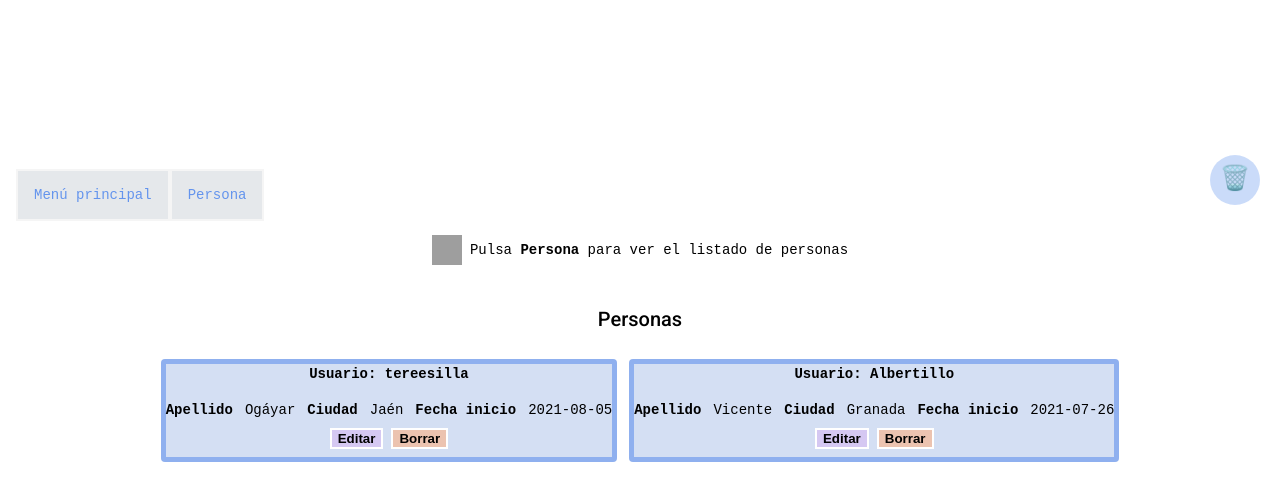
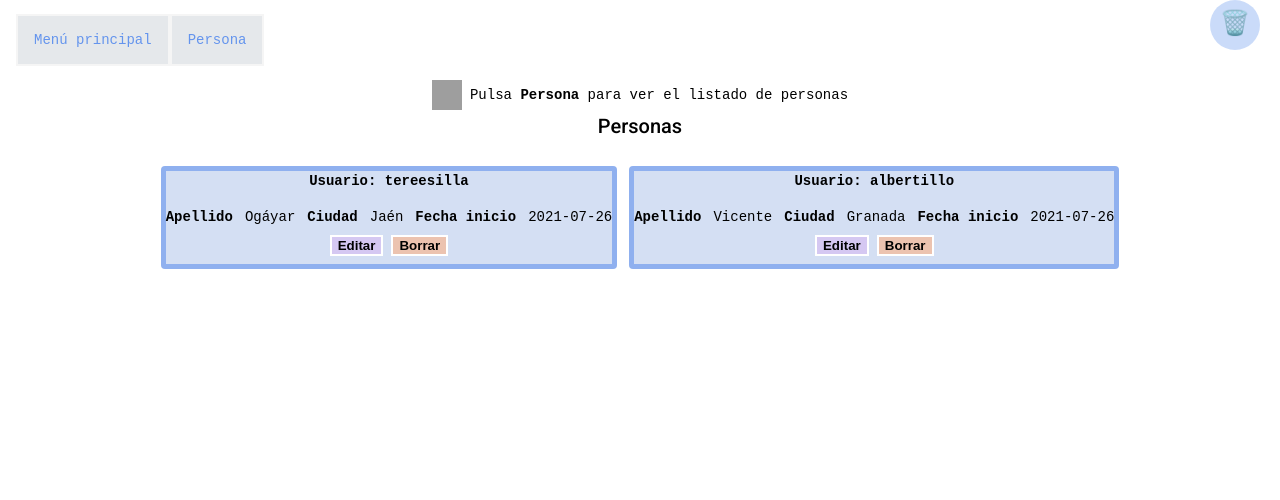
Before and after one commit to teresaogayar/CRUD-de-personas, an Angular app: page /lista_persona in a window 1280 px wide. Shown: the top 500 px of the page. Built offline with nearby package versions, Linux system fonts and the light colour scheme; data requests are answered from the project's data file; grey boxes are pictures that could not be loaded.

Commit message:
Resolver y cambio de la url en el environment implementado

```diff
--- a/db.json
+++ b/db.json
@@ -2,21 +2,21 @@
   "persons": [
     {
       "user": "tereesilla",
-      "password": "dszfgbrdfg",
+      "password": "asdf1234",
       "name": "Teresa",
       "surname": "Ogáyar",
       "company_email": "te4@empresa.com",
       "personal_email": "te@gmail.com",
       "city": "Jaén",
       "active": true,
-      "created_date": "2021-08-05",
+      "created_date": "2021-07-26",
       "imagen_url": "image.png",
-      "termination_date": "2021-09-04",
+      "termination_date": "2021-09-05",
       "id": 1
     },
     {
-      "user": "Albertillo",
-      "password": "0987qwer",
+      "user": "albertillo",
+      "password": "poiu0987",
       "name": "Alberto",
       "surname": "Vicente",
       "company_email": "alberto@empresa.com",
@@ -25,7 +25,7 @@
       "active": true,
       "created_date": "2021-07-26",
       "imagen_url": "image.png",
-      "termination_date": "2021-09-05",
+      "termination_date": "2021-08-31",
       "id": 2
     }
   ]
--- a/src/app/app-routing.module.ts
+++ b/src/app/app-routing.module.ts
@@ -2,12 +2,20 @@ import { NgModule } from '@angular/core';
 import { RouterModule, Routes } from '@angular/router';
 import { FormularioComponent } from './formulario/formulario.component';
 import { PersonaComponent } from './persona/persona.component';
+import { PersonaResolver } from './resolvers/persona.resolver';
 
 
 const routes: Routes = [
-  { path: 'lista_persona', component: PersonaComponent},
-  { path: '', component: FormularioComponent},
-  { path:'editar/:id', component: FormularioComponent}
+  {
+    path: 'lista_persona', component: PersonaComponent
+  },{
+    path: '', component: FormularioComponent
+  },{
+    path:'editar/:id', component: FormularioComponent,
+    resolve:{
+        persona: PersonaResolver
+    }
+  },
 ];
 
 @NgModule({
--- a/src/app/formulario/formulario.component.ts
+++ b/src/app/formulario/formulario.component.ts
@@ -19,13 +19,18 @@ export class FormularioComponent implements OnInit {
   @Output() personaAnadida: EventEmitter<Persona> = new EventEmitter();
   @Output() personaEditada: Persona = empezar();
 
+  //variable para el resolve
+  person: Persona = empezar();
+
   constructor(
     private formBuilder: FormBuilder,
-    private router: ActivatedRoute,
     private personaService: PersonasService,
     private route: Router,
-    private snackbar: MatSnackBar
-  ) { }
+    private snackbar: MatSnackBar,
+    private router: ActivatedRoute
+  ) {
+    this.person = this.router.snapshot.data.persona;
+  }
 
   //Cargamos valores por defecto en el formulario
   registerForm = this.formBuilder.group({
--- a/src/app/navegacion/navegacion.component.html
+++ b/src/app/navegacion/navegacion.component.html
@@ -9,6 +9,7 @@
                 <a routerLink="/lista_persona">Persona</a>
             </nav>
         </div>
+        <!-- Contador de personas eliminadas -->
         <div class="papelera">
             <mat-icon><a>🗑️</a> </mat-icon>
             <b>{{cont}}</b>
--- a/src/app/navegacion/navegacion.component.scss
+++ b/src/app/navegacion/navegacion.component.scss
@@ -2,11 +2,11 @@
     background-color:  white;
     font-family:'Courier New', Courier, monospace;
 }
+
 .menuprincipal{
     display: flex;
     justify-content:space-between;
     flex-direction: row;
-    gap: 20px;
 }
 
 .menu{
--- a/src/app/persona.service.ts
+++ b/src/app/persona.service.ts
@@ -1,6 +1,7 @@
 import { HttpClient } from "@angular/common/http";
 import { Injectable } from "@angular/core";
 import { Observable } from "rxjs";
+import { environment } from "src/environments/environment";
 import { Persona } from "./persona";
 
 @Injectable({
@@ -9,7 +10,15 @@ import { Persona } from "./persona";
 export class PersonasService{
     constructor( private httpClient: HttpClient){}
 
-    private url = 'http://localhost:3000/persons'; //url de la bd.json
+    headers(){
+        return{
+            Accept: 'application/json',
+            'Content-Type': 'application/json',
+            'Autorization': 'Bearer'
+        }
+    }
+
+    private url :  string = environment.apiUrl;
 
     //Obtener lista de usuarios
     cargarUsuarios(){
@@ -18,7 +27,10 @@ export class PersonasService{
 
     //Obtener un usuario
     cargarUsuario(id: number): Observable<Persona>{
-        return this.httpClient.get<Persona>(this.url + '/' + id);
+        //Si modificamos la url  de cargarUsuario salta error
+        return this.httpClient.get<Persona>(this.url + '/8' + id, {
+            headers: this.headers()
+        });
     }
 
     //Crear usuario
--- a/src/app/persona/persona.component.scss
+++ b/src/app/persona/persona.component.scss
@@ -22,4 +22,5 @@ h2{
     flex-direction: column;
     align-items: center;
     color: crimson;
+    margin-top: 120px;
 }
--- /dev/null
+++ b/src/app/resolvers/persona.resolver.ts
@@ -0,0 +1,30 @@
+import { Injectable } from "@angular/core";
+import { ActivatedRouteSnapshot, Resolve } from "@angular/router";
+import { Observable, of } from "rxjs";
+import { catchError, delay } from 'rxjs/operators'
+import { PersonasService } from "../persona.service";
+
+
+@Injectable({
+    providedIn: 'root'
+})
+
+export class PersonaResolver implements Resolve<Observable<any>>{
+
+    constructor(private personaService: PersonasService){
+
+    }
+
+    resolve(route: ActivatedRouteSnapshot){
+        let idp = Number(route.paramMap.get('id'));
+        return this.personaService.cargarUsuario(idp).pipe(
+            catchError(error => {
+                alert('Ha fallado algo')
+
+                console.log(error)
+                //Con el of vacío se le indica que no vaya a la ruta
+                return of()
+            })
+        )
+    }
+}
--- a/src/environments/environment.ts
+++ b/src/environments/environment.ts
@@ -3,7 +3,8 @@
 // The list of file replacements can be found in `angular.json`.
 
 export const environment = {
-  production: false
+  production: false,
+  apiUrl: 'http://localhost:3000/persons'
 };
 
 /*
--- a/src/styles.scss
+++ b/src/styles.scss
@@ -1,8 +1,3 @@
 /* You can add global styles to this file, and also import other style files */
 
-html, body {
-    display: flex;
-    justify-content: center;
-    flex-direction: column;
-    height: 65%; }
 body { margin: 0; font-family: Roboto, "Helvetica Neue", sans-serif; }
```
